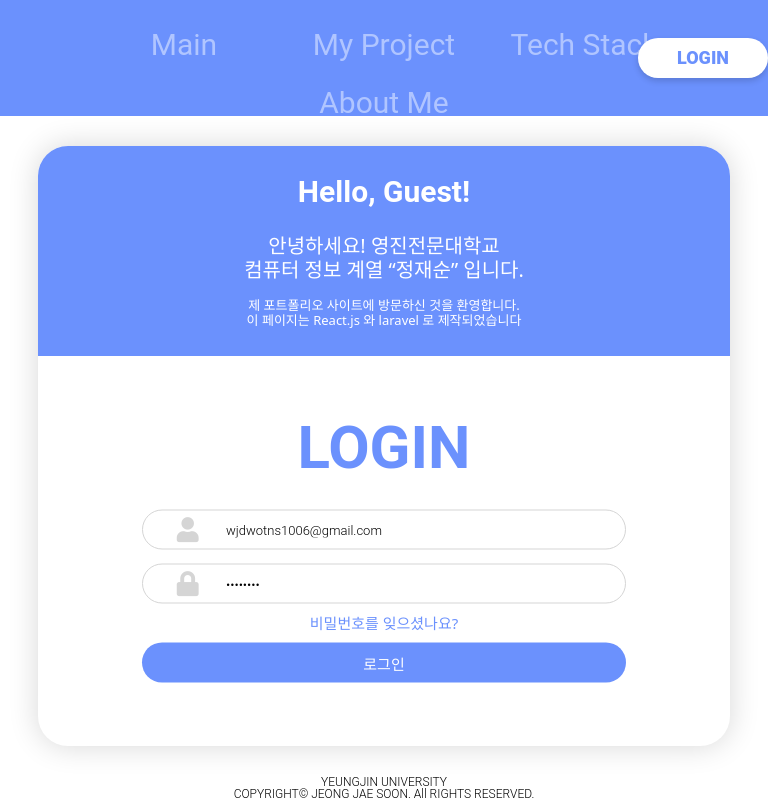
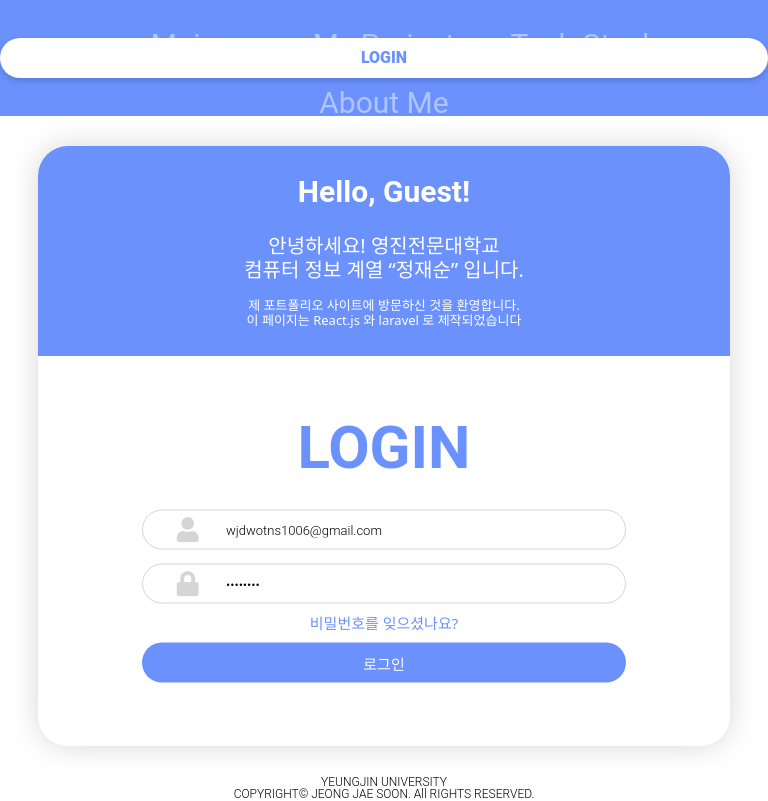
Before and after one commit to JeongJaeSoon/my-portfolio-site, a React (Create React App) app in the folder src/web/: page /login in a window 768 px wide. Built offline with nearby package versions, Linux system fonts and the light colour scheme.

Commit message:
[modify] 로그인 반응형 오류 수정

```diff
--- a/src/web/src/components/Navigation.css
+++ b/src/web/src/components/Navigation.css
@@ -57,7 +57,6 @@
     right: 0;
     top: 50%;
     transform: translateY(-50%);
-
     font-size: 18px;
     width: 130px;
     line-height: 50px;
@@ -82,8 +81,10 @@
   }
 
   .nav .btn {
+    width: 100%;
     line-height: 40px;
     font-weight: 900;
+    font-size: inherit;
   }
 
   .nav .selected a {
--- a/src/web/src/routes/Login.css
+++ b/src/web/src/routes/Login.css
@@ -61,7 +61,6 @@
 .login .left .password input:focus {
   box-shadow: 0 0 10px 0 #6b91fd;
   border: 1px solid #6b91fd;
-  border: none;
   transition: 0.7s;
 }
 
@@ -150,6 +149,10 @@
     line-height: 18px;
   }
 
+  .login .left .id input:focus,
+  .login .left .password input:focus {
+    border: none;
+  }
   .login .left .fas {
     left: 183px;
     font-size: 25px;
```
